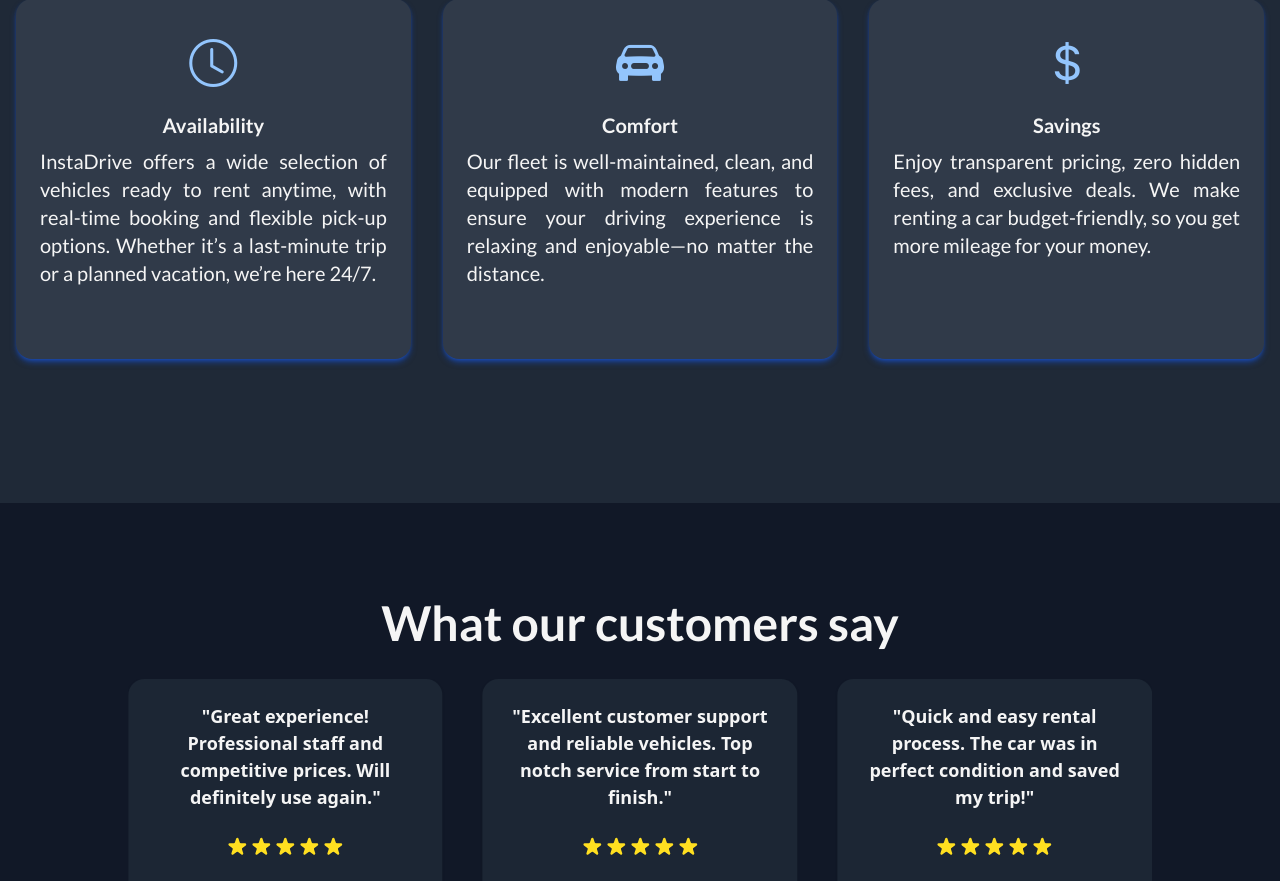
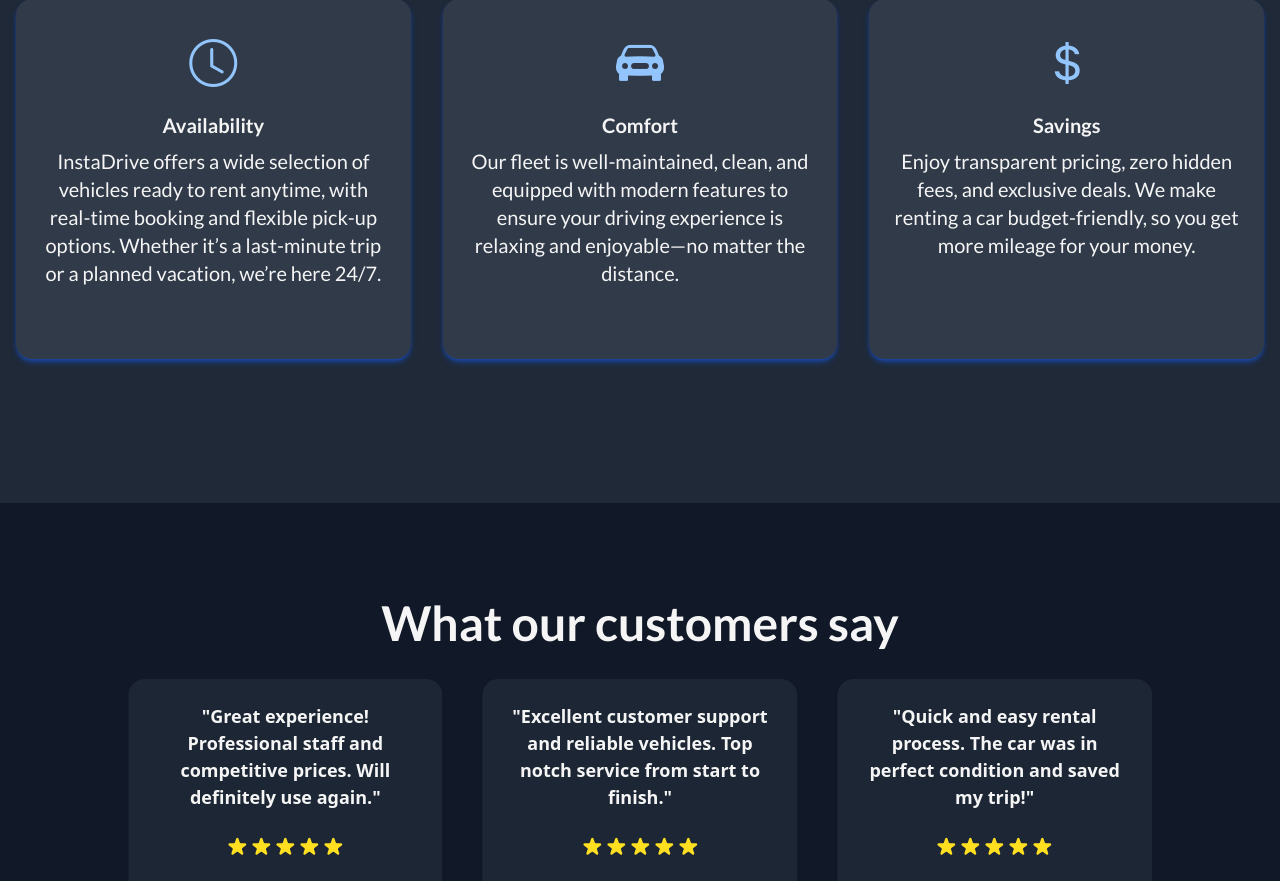
Before and after one commit to jacobferreras/car-rental, a Next.js app: page / in a window 1280 px wide. Shown: the part 2065-2946 px from the top of the page. Built offline with nearby package versions, Linux system fonts and the light colour scheme; no server answers; the database is empty.

Commit message:
refactor: remove text-justify class from ServiceCard description for cleaner styling

```diff
--- a/components/ui/home/ServiceCard.tsx
+++ b/components/ui/home/ServiceCard.tsx
@@ -19,7 +19,7 @@ const ServiceCard = (props: ServiceCardProps) => {
         >
           {props.title}
         </h1>
-        <p className="font-family-sans sm:text-sm md:text-md lg:text-lg xl:text-xl text-justify ">
+        <p className="font-family-sans sm:text-sm md:text-md lg:text-lg xl:text-xl">
           {props.description}
         </p>
       </div>
```
